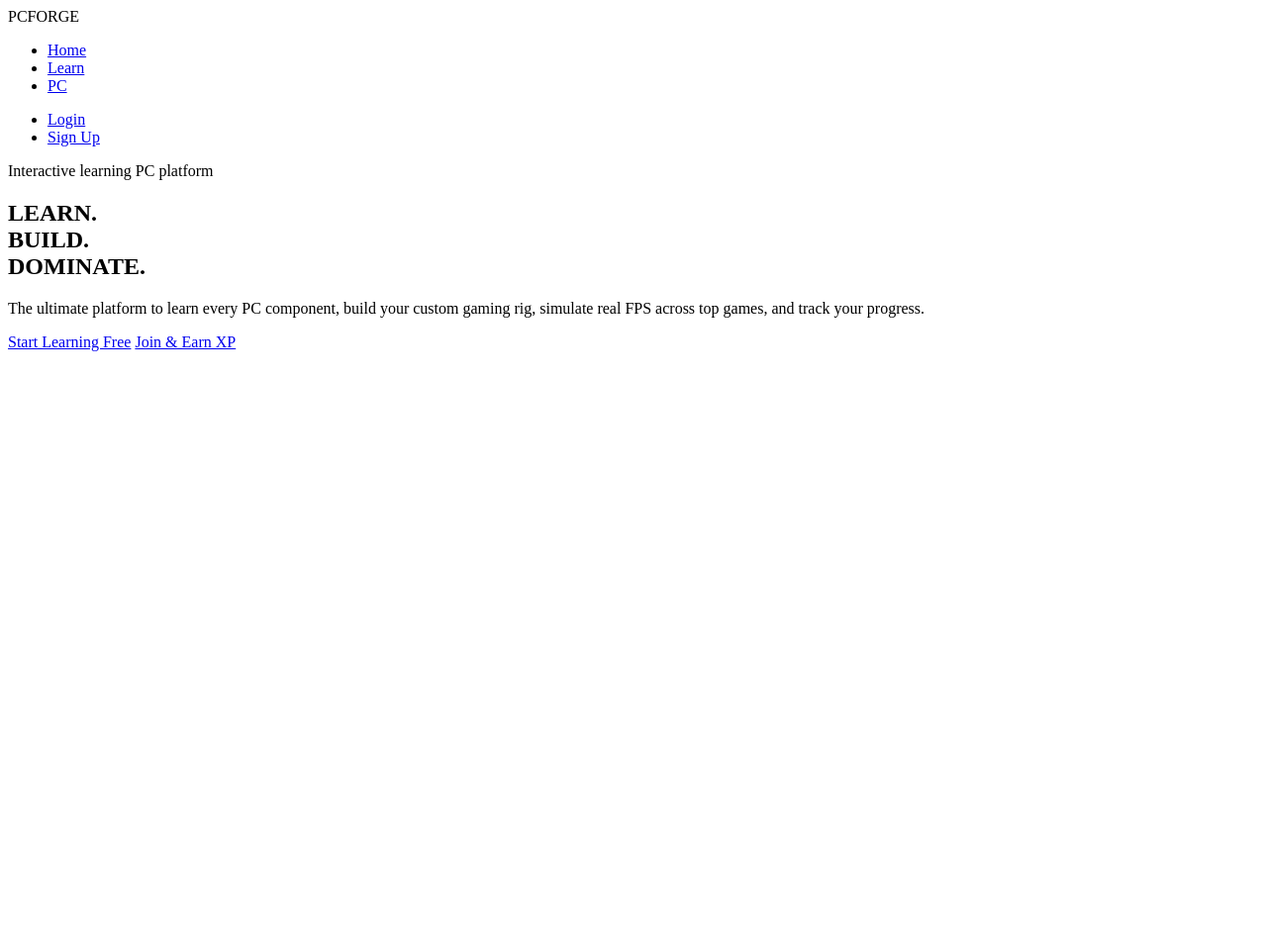
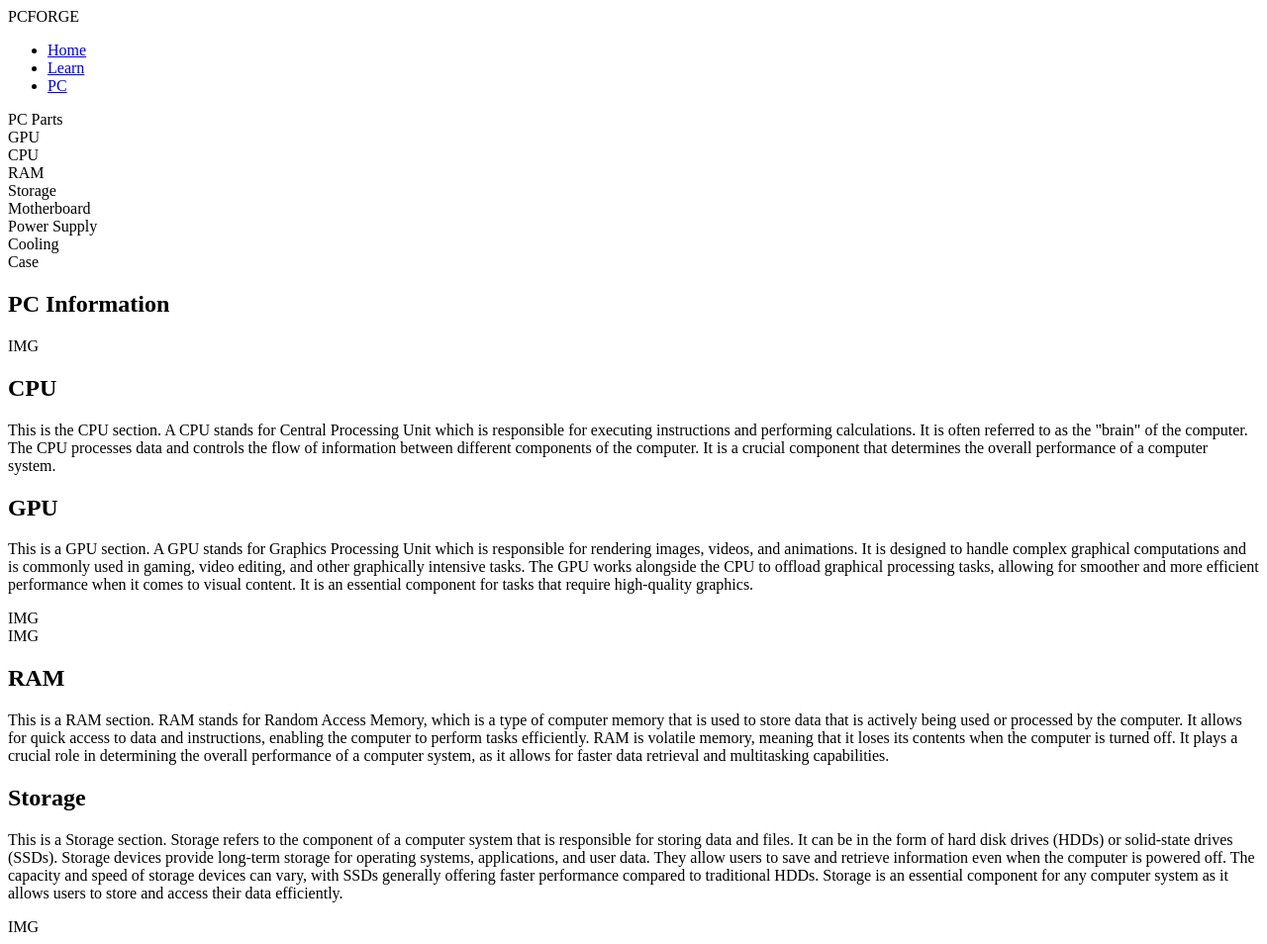
Before and after one commit to Arush2008/PC-Info-guide, a Flask app: page / in a window 1280 px wide. Shown: the whole page at 99% size. Before the commit the page ends 355 px from the top, so only its background shows below. Run offline with Flask 3, Linux system fonts and the light colour scheme.

Commit message:
Home page html with no funcctions
Co-authored-by: Copilot <copilot@github.com>

```diff
--- a/templates/index.html
+++ b/templates/index.html
@@ -5,13 +5,13 @@
     <link rel="stylesheet" href="{{ url_for('static', filename='style.css') }}">
 </head>
 <body>
-    <section clsss="Web">
-        <div class="overlay"></div>
+    <section class="Web">
 
+            <!-- nav bar -->
         <header class="navbar">
             <div class="logo">PC<span>FORGE</span></div>
 
-            <nav class="nav-section">
+            <nav class="nav_section">
                 <ul>
                     <li><a href="#">Home</a></li>
                     <li><a href="#">Learn</a></li>
@@ -19,34 +19,74 @@
                 </ul>
             </nav>
 
-            <div>
-                <ul>
-                    <li><a href="#">Login</a></li>
-                    <li><a href="#">Sign Up</a></li>
-                </ul>
-            </div>
 
+            <!-- Side bar to choose parts -->
         </header>
+        <div class="sidebar_homepage">
+            <div>PC Parts</div>
+            <div>GPU</div>
+            <div>CPU</div>
+            <div>RAM</div>
+            <div>Storage</div>
+            <div>Motherboard</div>
+            <div>Power Supply</div>
+            <div>Cooling</div>
+            <div>Case</div>
+        </div>
+    </section>
 
-        <div class="web-content">
-            <div>Interactive learning PC platform</div>
+            <!-- Main content in the center-->
+    <section>
+        <h1 class="title_homepage">PC Information</h1>
 
-             <h1>
-                LEARN.<br>
-                <span>BUILD.</span><br>
-                DOMINATE.
-            </h1>
+        <div>
+            <div class="image_box">IMG</div>
+            <h2>CPU</h2>
+            <p>
+                This is the CPU section. A CPU stands for Central Processing Unit which is responsible for executing instructions
+                and performing calculations. It is often referred to as the "brain" of the computer. The CPU processes data and
+                controls the flow of information between different components of the computer. It is a crucial component that determines
+                the overall performance of a computer system.
+            </p>
+        </div>
 
+        <div>
+
+            <h2>GPU</h2>
             <p>
-                The ultimate platform to learn every PC component, build your custom
-                gaming rig, simulate real FPS across top games, and track your progress.
+                This is a GPU section. A GPU stands for Graphics Processing Unit which is responsible for rendering images, videos,
+                and animations. It is designed to handle complex graphical computations and is commonly used in gaming, video editing,
+                and other graphically intensive tasks. The GPU works alongside the CPU to offload graphical processing tasks, allowing
+                for smoother and more efficient performance when it comes to visual content. It is an essential component for tasks
+                that require high-quality graphics.
             </p>
+            <div class="image_box">IMG</div>
+        </div>
 
-            <div class="buttons">
-                <a href="#" class="btn primary">Start Learning Free</a>
-                <a href="#" class="btn secondary">Join & Earn XP</a>
-            </div>
+        <div>
+            <div class="image_box">IMG</div>
+            <h2>RAM</h2>
+            <p>
+                This is a RAM section. RAM stands for Random Access Memory, which is a type of computer memory that is used to store data
+                that is actively being used or processed by the computer. It allows for quick access to data and instructions, enabling
+                the computer to perform tasks efficiently. RAM is volatile memory, meaning that it loses its contents when the computer is
+                turned off. It plays a crucial role in determining the overall performance of a computer system, as it allows for faster
+                data retrieval and multitasking capabilities.
+            </p>
+        </div>
 
+        <div>
+
+            <h2>Storage</h2>
+            <p>
+                This is a Storage section. Storage refers to the component of a computer system that is responsible for storing data and files.
+                It can be in the form of hard disk drives (HDDs) or solid-state drives (SSDs). Storage devices provide long-term storage for
+                operating systems, applications, and user data. They allow users to save and retrieve information even when the computer is
+                powered off. The capacity and speed of storage devices can vary, with SSDs generally offering faster performance compared to
+                traditional HDDs. Storage is an essential component for any computer system as it allows users to store and access their data
+                efficiently.
+            </p>
+            <div class="image_box">IMG</div>
         </div>
 
     </section>
```
